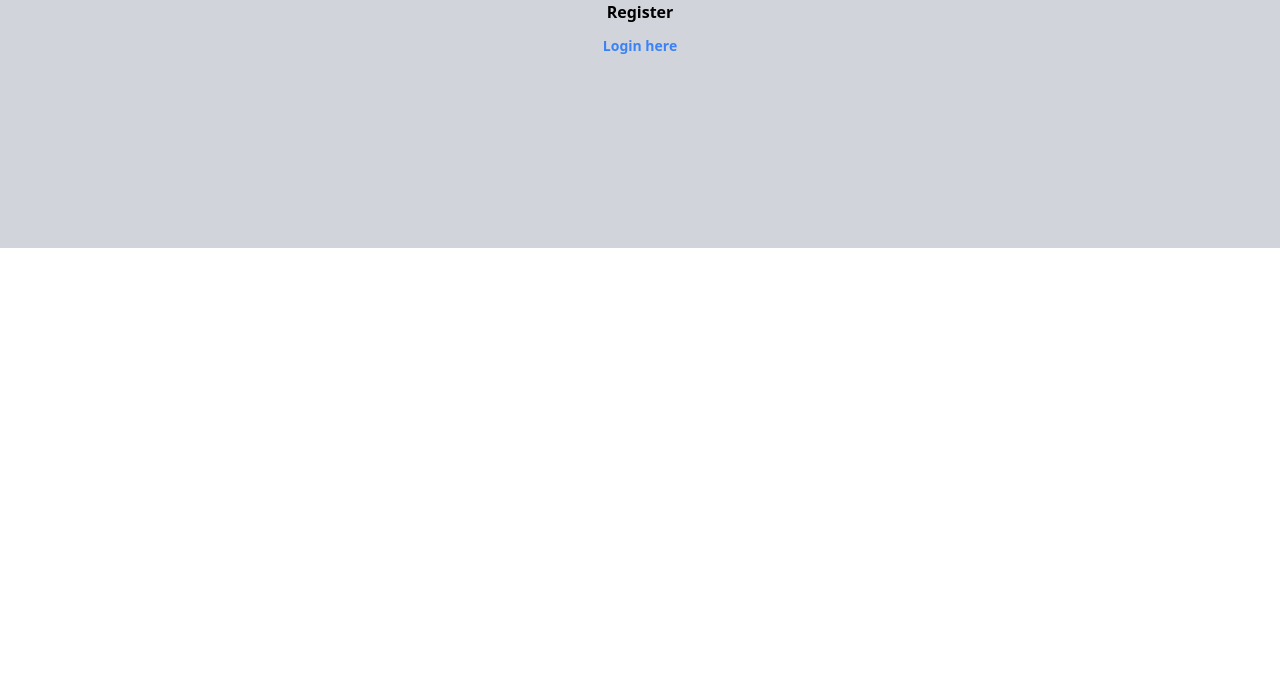
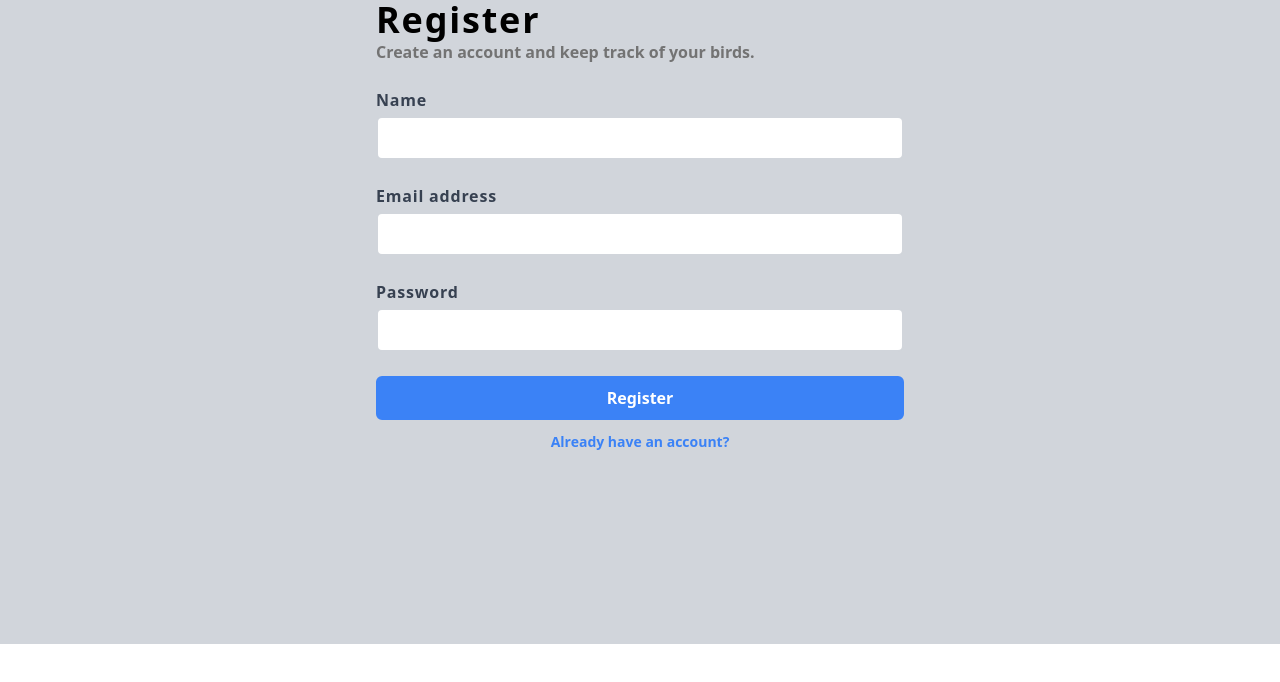
Before and after one commit to Vandammecasper/Casper-Kelvin, a Vue app in the folder packages/front/: page /auth/register in a window 1280 px wide. Shown: the top 682 px of the page. Built offline with nearby package versions, Linux system fonts and the light colour scheme; no server answers.

Commit message:
add firebase login register ...

```diff
--- /dev/null
+++ b/packages/front/src/composables/useFirebase.ts
@@ -0,0 +1,121 @@
+import { initializeApp } from 'firebase/app'
+import {
+  browserLocalPersistence,
+  createUserWithEmailAndPassword,
+  getAuth,
+  onAuthStateChanged,
+  sendPasswordResetEmail,
+  setPersistence,
+  signInWithEmailAndPassword,
+  signOut,
+  updateProfile,
+  type User,
+} from 'firebase/auth'
+import firebase from 'firebase/compat/app'
+import { ref } from 'vue'
+
+// Shared state
+const app = initializeApp({
+  apiKey: import.meta.env.VITE_apiKey,
+  authDomain: import.meta.env.VITE_authDomain,
+  projectId: import.meta.env.VITE_projectId,
+  storageBucket: import.meta.env.VITE_storageBucket,
+  messagingSenderId: import.meta.env.VITE_messagingSenderId,
+  appId: import.meta.env.VITE_appId,
+})
+// const app = initializeApp({
+//     apiKey: "AIzaSyD3UgXX3nSYJNuiWVFPXXkzOmi4nS4F93Q",
+//     authDomain: "thebarber-f8bd6.firebaseapp.com",
+//     projectId: "thebarber-f8bd6",
+//     storageBucket: import.meta.env.VITE_storageBucket,
+//     messagingSenderId: import.meta.env.VITE_messagingSenderId,
+//     appId: import.meta.env.VITE_appId,
+//   })
+
+const auth = getAuth(app)
+setPersistence(auth, browserLocalPersistence) // Keep track of logged in user in the browser
+
+const firebaseUser = ref<User | null>(auth.currentUser)
+
+const login = async (email: string, password: string): Promise<User> => {
+  return new Promise((resolve, reject) => {
+    signInWithEmailAndPassword(auth, email, password)
+      .then(userCredential => {
+        firebaseUser.value = userCredential.user
+        resolve(userCredential.user)
+      })
+      .catch(error => {
+        reject(error)
+      })
+  })
+}
+
+const register = async (
+  name: string,
+  email: string,
+  password: string,
+): Promise<User> => {
+  return new Promise((resolve, reject) => {
+    createUserWithEmailAndPassword(auth, email, password)
+      .then(userCredential => {
+        firebaseUser.value = userCredential.user
+        updateProfile(firebaseUser.value, { displayName: name })
+        resolve(userCredential.user)
+      })
+      .catch(error => {
+        reject(error)
+      })
+  })
+}
+
+const resetPassword = async (email: string): Promise<void> => {
+  return new Promise((resolve, reject) => {
+    sendPasswordResetEmail(auth, email)
+      .then(() => {
+        resolve()
+      })
+      .catch(error => {
+        reject(error)
+      })
+  })
+}
+
+const restoreUser = async (): Promise<User | null> => {
+  return new Promise(resolve => {
+    onAuthStateChanged(auth, user => {
+      if (user) {
+        firebaseUser.value = user
+        resolve(user)
+      } else {
+        firebaseUser.value = null
+        resolve(null)
+      }
+    })
+  })
+}
+
+const logout = async (): Promise<void> => {
+  return new Promise((resolve, reject) => {
+    signOut(auth)
+      .then(() => {
+        firebaseUser.value = null
+        resolve()
+      })
+      .catch(error => {
+        reject(error)
+      })
+  })
+}
+
+export default () => {
+  // State for each composable
+  return {
+    firebaseUser,
+
+    login,
+    logout,
+    register,
+    resetPassword,
+    restoreUser,
+  }
+}
--- a/packages/front/src/main.ts
+++ b/packages/front/src/main.ts
@@ -6,8 +6,18 @@ import 'virtual:uno.css'
 import App from './App.vue'
 import router from './router'
 
+import useFirebase from './composables/useFirebase'
+
 const app = createApp(App)
+const { restoreUser } = useFirebase()
 
-app.use(router)
+// app.use(router)
 
-app.mount('#app')
+// app.mount('#app')
+
+;(async () => {
+    await restoreUser()
+
+    app.use(router)
+    app.mount('#app')
+  })()
--- a/packages/front/src/views/auth/Login.vue
+++ b/packages/front/src/views/auth/Login.vue
@@ -1,17 +1,56 @@
 <template>
-    <RouterLink
-        to="/"
-        class="mt-1 inline-block rounded text-sm text-blue-600 hover:underline focus:outline-none focus-visible:ring-2 focus-visible:ring-blue-200 dark:text-blue-200"
+  <form @submit.prevent="handleLogin" class="w-full">
+    <h1 class="text-4xl font-bold tracking-wider">Login {{ firebaseUser?.uid }}</h1>
+    <p class="text-neutral-500 mb-4">
+      Login to your account
+    </p>
+
+    <div v-if="error">
+      <p class="text-red-600">{{ error.message }}</p>
+    </div>
+
+    <div class="mt-6">
+      <label
+        for="email"
+        class="text-md block font-semibold tracking-wider text-gray-700 dark:text-gray-200"
       >
-        home
-      </RouterLink>
-    <div>Login</div>
-    <RouterLink
-        to="/auth/forgotpassword"
+        Email address
+      </label>
+      <input
+        type="email"
+        name="email"
+        id="email"
+        class="mt-1 block w-full rounded-md border-2 border-gray-300 p-2 focus:outline-none focus-visible:border-blue-500 focus-visible:ring-2 focus-visible:ring-blue-400 dark:border-neutral-600 dark:bg-neutral-700 dark:text-neutral-50"
+        v-model="loginCredentials.email"
+      />
+    </div>
+    <div class="mt-6">
+      <label
+        for="password"
+        class="text-md block font-semibold tracking-wider text-gray-700 dark:text-gray-200"
+      >
+        Password
+      </label>
+      <input
+        type="password"
+        name="password"
+        id="password"
+        class="mt-1 block w-full rounded-md border-2 border-gray-300 p-2 focus:outline-none focus-visible:border-blue-500 focus-visible:ring-2 focus-visible:ring-blue-400 dark:border-neutral-600 dark:bg-neutral-700 dark:text-neutral-50"
+        v-model="loginCredentials.password"
+      />
+      <RouterLink
+        to="/auth/forgot-password"
         class="mt-1 inline-block rounded text-sm text-blue-600 hover:underline focus:outline-none focus-visible:ring-2 focus-visible:ring-blue-200 dark:text-blue-200"
       >
         Forgot password?
       </RouterLink>
+    </div>
+
+    <button
+      class="mt-6 w-full rounded-md border-2 border-blue-500 bg-blue-500 py-2 px-4 font-semibold text-white hover:bg-blue-600 focus:outline-none focus-visible:border-blue-300 focus-visible:bg-blue-600 focus-visible:ring-2 focus-visible:ring-blue-300"
+    >
+      Login
+    </button>
     <div class="flex justify-center">
       <RouterLink
         class="mt-3 inline-block rounded text-center text-sm text-blue-500 focus:outline-none focus-visible:ring-2 focus-visible:ring-blue-200"
@@ -20,4 +59,44 @@
         Need to create an account?
       </RouterLink>
     </div>
+  </form>
 </template>
+
+<script lang="ts">
+import { ref } from 'vue'
+import { type AuthError } from 'firebase/auth'
+
+import useFirebase from '@/composables/useFirebase'
+
+export default {
+  setup() {
+    // Composables
+    const { login, firebaseUser } = useFirebase()
+
+    // Logic
+    const loginCredentials = ref({
+      email: '',
+      password: '',
+    })
+    const error = ref<AuthError | null>(null)
+
+    const handleLogin = () => {
+      login(loginCredentials.value.email, loginCredentials.value.password)
+        .then(() => {
+          console.log('logged in')
+        })
+        .catch((err: AuthError) => {
+          error.value = err
+        })
+    }
+
+    return {
+      loginCredentials,
+      firebaseUser,
+
+      error,
+      handleLogin,
+    }
+  },
+}
+</script>
--- a/packages/front/src/views/auth/Register.vue
+++ b/packages/front/src/views/auth/Register.vue
@@ -1,11 +1,109 @@
 <template>
-    <div>Register</div>
+  <form @submit="" class="w-full">
+    <h1 class="text-4xl font-bold tracking-wider">Register</h1>
+    <p class="text-neutral-500 mb-4">
+      Create an account and keep track of your birds.
+    </p>
+
+    <div v-if="error">
+      <p class="text-red-600">{{ error.message }}</p>
+    </div>
+
+    <div class="mt-6">
+      <label
+        for="nickname"
+        class="text-md block font-semibold tracking-wider text-gray-700 dark:text-gray-200"
+      >
+        Name
+      </label>
+      <input
+        type="text"
+        name="nickname"
+        id="nickname"
+        class="mt-1 block w-full rounded-md border-2 border-gray-300 p-2 focus:outline-none focus-visible:ring-2 dark:border-neutral-600 dark:bg-neutral-700 dark:text-neutral-50 focus-visible:border-blue-500 focus-visible:ring-blue-400"
+        v-model="newUser.name"
+        />
+    </div>
+
+    <div class="mt-6">
+      <label
+        for="email"
+        class="text-md block font-semibold tracking-wider text-gray-700 dark:text-gray-200"
+      >
+        Email address
+      </label>
+      <input
+        type="email"
+        name="email"
+        id="email"
+        class="mt-1 block w-full rounded-md border-2 border-gray-300 p-2 focus:outline-none focus-visible:border-blue-500 focus-visible:ring-2 focus-visible:ring-blue-400 dark:border-neutral-600 dark:bg-neutral-700 dark:text-neutral-50"
+        v-model="newUser.email"
+      />
+    </div>
+
+    <div class="mt-6">
+      <label
+        for="password"
+        class="text-md block font-semibold tracking-wider text-gray-700 dark:text-gray-200"
+      >
+        Password
+      </label>
+      <input
+        type="password"
+        name="password"
+        id="password"
+        class="mt-1 block w-full rounded-md border-2 border-gray-300 p-2 focus:outline-none focus-visible:border-blue-500 focus-visible:ring-2 focus-visible:ring-blue-400 dark:border-neutral-600 dark:bg-neutral-700 dark:text-neutral-50"
+        v-model="newUser.password"
+        />
+    </div>
+
+    <button
+      class="mt-6 w-full rounded-md border-2 border-blue-500 bg-blue-500 py-2 px-4 font-semibold text-white hover:bg-blue-600 focus:outline-none focus-visible:border-blue-300 focus-visible:bg-blue-600 focus-visible:ring-2 focus-visible:ring-blue-300"
+    >
+      Register
+    </button>
     <div class="flex justify-center">
       <RouterLink
         class="mt-3 inline-block rounded text-center text-sm text-blue-500 focus:outline-none focus-visible:ring-2 focus-visible:ring-blue-200"
         to="/auth/login"
       >
-        Login here
+        Already have an account?
       </RouterLink>
     </div>
+  </form>
 </template>
+
+<script lang="ts">
+
+import { ref } from 'vue'
+import { type AuthError } from 'firebase/auth'
+
+import useFirebase from '@/composables/useFirebase'
+
+export default {
+  setup() { // <-- was script
+    // Composables
+    const { register } = useFirebase()
+
+    const newUser = ref({
+      name: '',
+      password: '',
+      email: '',
+    })
+    const error = ref<AuthError | null>(null)
+
+    const handleRegister = () => {
+      register(newUser.value.name, newUser.value.email, newUser.value.password).catch((err) => {
+        error.value = err
+      })
+    }
+
+    return {
+      newUser,
+      error,
+
+      handleRegister,
+    }
+  },
+}
+</script>
--- a/packages/front/src/views/home.vue
+++ b/packages/front/src/views/home.vue
@@ -1,3 +1,36 @@
 <template>
-    Hello 👋🏼
-</template>
+    <div>
+      Hello 👋🏼
+      <p v-if="firebaseUser">Logged in user: {{ firebaseUser.email }}</p>
+        <button v-if="firebaseUser" @click="logout">Logout</button>
+      <RouterLink
+        v-else
+        class="mt-3 inline-block rounded text-center text-sm text-blue-500 focus:outline-none focus-visible:ring-2 focus-visible:ring-blue-200"
+        to="/auth/login"
+      >
+        Login
+      </RouterLink>
+    </div>
+  </template>
+
+<script lang="ts">
+import { ref } from 'vue'
+import { type AuthError } from 'firebase/auth'
+
+import useFirebase from '@/composables/useFirebase'
+
+export default {
+  setup() {
+    // Composables
+    const { logout, firebaseUser } = useFirebase()
+
+
+
+    return {
+      firebaseUser,
+      logout,
+
+    }
+  },
+}
+</script>
```
Also changed, not shown: package.json (+5 -2 lines), 2 other files (tests, documents, lock files or other folders).
